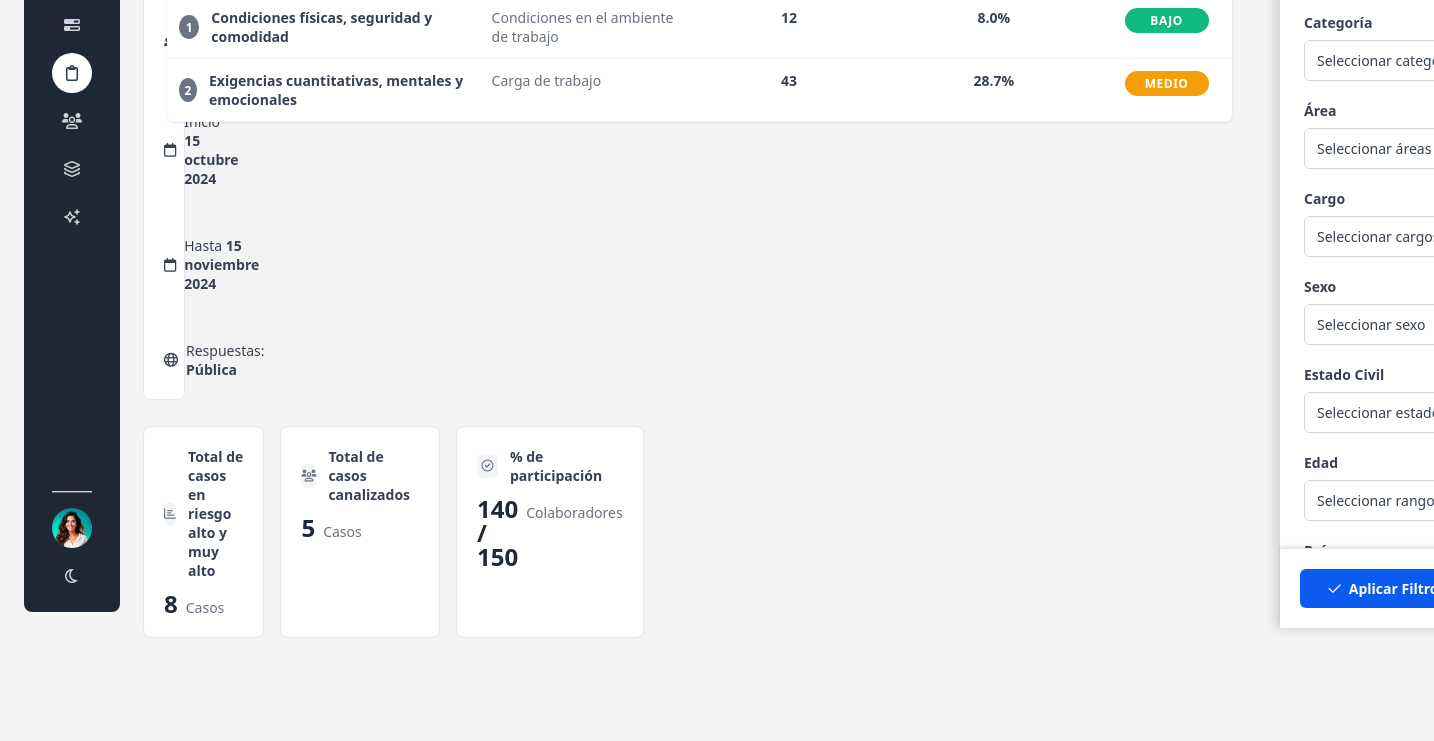
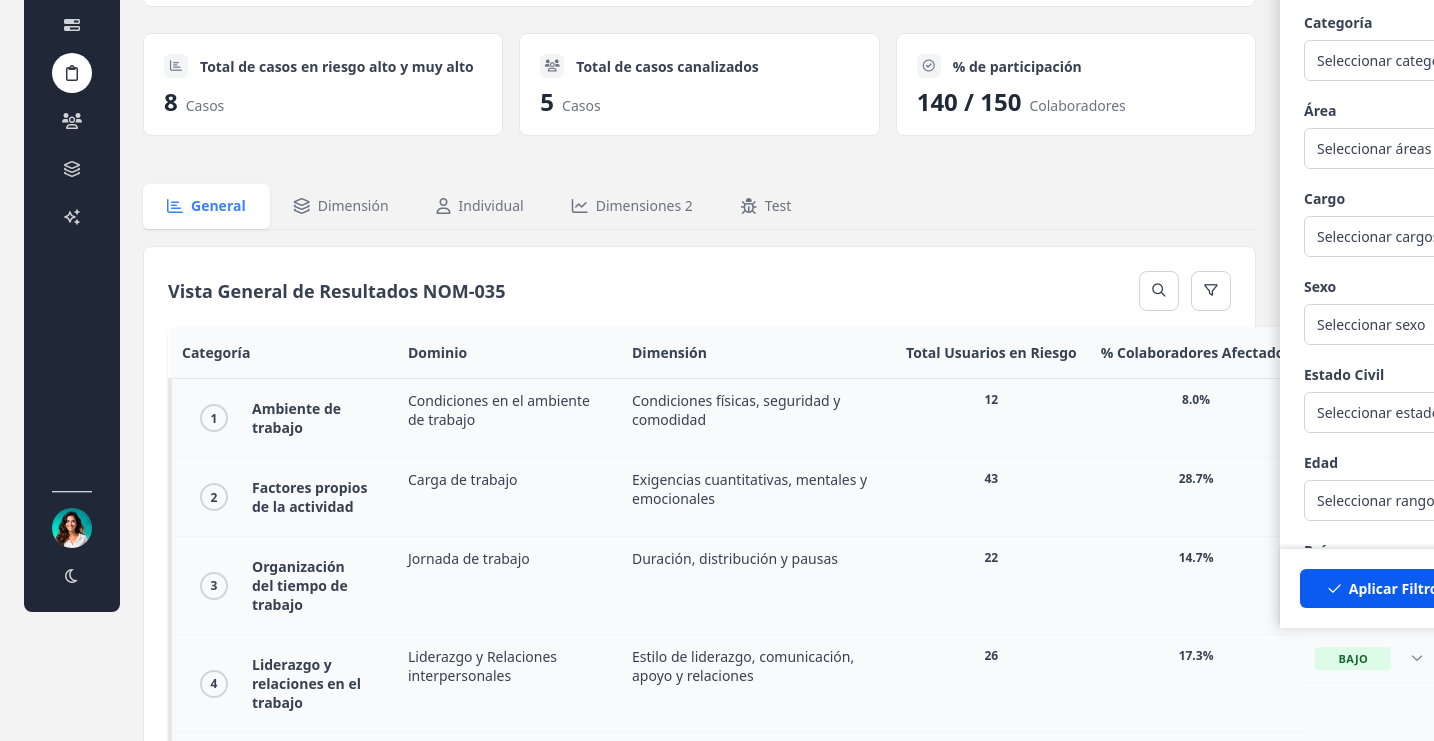
Before and after one commit to elkingarcia22/Nom-035, a plain HTML site: page template-ubits/resultados-nom035-entorno.html in a window 1280 px wide. Shown: the part 172-913 px from the top of the page, 1434 px wide, since content can reach past the window. Drawn offline with Linux system fonts and the light colour scheme; a script that the page names is missing.

Commit message:
fix: Restaurar archivo desde commit 8fe5502 - versión con tabs funcionando
- Restaurar desde commit donde tabs tenían estilos CSS correctos
- Versión anterior a los problemas de duplicación
- Tabs con estilos básicos pero funcionales
- Estructura HTML limpia sin duplicados

```diff
--- a/template-ubits/resultados-nom035-entorno.html
+++ b/template-ubits/resultados-nom035-entorno.html
@@ -953,53 +953,56 @@
             text-align: center;
         }
 
-        /* Tabs Styles - Versión limpia */
+        /* Tabs Styles */
         .tabs-container {
-            background: var(--ubits-bg-1);
-            border-radius: 8px;
-            overflow: hidden;
-            margin-top: 24px;
+            margin-top: 16px;
         }
 
         .tabs-header {
             display: flex;
-            background: var(--ubits-bg-2);
-            border-bottom: 1px solid var(--ubits-border-1);
+            gap: 0;
+            border-bottom: 1px solid #e5e7eb;
+            margin-bottom: 16px;
         }
 
         .tab-button {
+            background: transparent;
+            border: none;
+            padding: 12px 24px;
+            cursor: pointer;
             display: flex;
             align-items: center;
             gap: 8px;
-            padding: 12px 20px;
-            background: none;
-            border: none;
-            color: var(--ubits-fg-1-medium);
             font-size: 14px;
             font-weight: 500;
-            cursor: pointer;
+            color: #6b7280;
             transition: all 0.2s ease;
             border-bottom: 2px solid transparent;
+            position: relative;
         }
 
         .tab-button:hover {
-            background: var(--ubits-bg-3);
-            color: var(--ubits-fg-1-high);
+            color: #374151;
+            background-color: #f9fafb;
         }
 
         .tab-button.active {
-            background: var(--ubits-bg-1);
-            color: var(--ubits-fg-1-high);
-            border-bottom-color: var(--ubits-accent-primary);
+            background: white;
+            color: #3b82f6;
+            font-weight: 700;
+            border-bottom-color: transparent;
         }
 
         .tab-button i {
             font-size: 16px;
         }
 
+        .tab-content {
+            min-height: 200px;
+        }
+
         .tab-panel {
             display: none;
-            padding: 0;
         }
 
         .tab-panel.active {
@@ -1008,6 +1011,9 @@
 
         .panel-content {
             padding: 24px;
+            background: white;
+            border-radius: 8px;
+            border: 1px solid #e5e7eb;
         }
 
         .panel-content h3 {
@@ -1804,11 +1810,18 @@
                                 <i class="far fa-user"></i>
                                 <span>Individual</span>
                             </button>
+                            <button class="tab-button" data-tab="dimensiones2">
+                                <i class="far fa-chart-line"></i>
+                                <span>Dimensiones 2</span>
+                            </button>
+                            <button class="tab-button" data-tab="test">
+                                <i class="far fa-bug"></i>
+                                <span>Test</span>
+                            </button>
                         </div>
 
                         <!-- Tab Content -->
                         <div class="tab-panel active" id="general-panel">
-                        <div class="panel-content">
                                 <div class="panel-content">
                                     <div class="table-header">
                                         <h3>Vista General de Resultados NOM-035</h3>
@@ -2514,12 +2527,8 @@
                                     <!-- Filters Overlay -->
                                     <div class="filters-overlay" id="table-filters-overlay"></div>
                                 </div>
-                        </div>
-                        </div>
-                        </div>
-
-                        <!-- Tab Dimensión -->
-                        <div class="tab-panel" id="dimension-panel">
+
+                            <div class="tab-panel" id="dimension-panel">
                                 <div class="panel-content">
                                     <div class="table-header">
                                         <h3>Análisis por Dimensiones NOM-035</h3>
@@ -2908,24 +2917,16 @@
                                     <!-- Overlay para cerrar filtros -->
                                     <div class="filters-overlay" id="dimension-filters-overlay"></div>
                                 </div>
-                        </div>
-
-                        <!-- Tab Individual -->
-                        <div class="tab-panel" id="individual-panel">
-                            <div class="panel-content">
-                                <div style="padding: 40px; text-align: center;">
-                                    <h3 style="color: #1f2937; margin-bottom: 16px;">Análisis Individual</h3>
-                                    <p style="color: #6b7280; margin-bottom: 24px;">Aquí va el contenido del tab Individual con análisis individual de participantes.</p>
-                                    <div style="background: #f3f4f6; padding: 20px; border-radius: 8px; display: inline-block;">
-                                        <i class="far fa-user" style="font-size: 48px; color: #9ca3af; margin-bottom: 16px;"></i>
-                                        <p style="color: #6b7280; margin: 0;">Contenido individual en desarrollo</p>
-                                    </div>
+                            </div>
+
+                            <div class="tab-panel" id="individual-panel">
+                                <div class="panel-content">
+                                    <h3>Contenido Individual</h3>
+                                    <p>Aquí va el contenido del tab Individual con análisis individual de participantes.</p>
                                 </div>
                             </div>
-                        </div>
-                    </div>
-
-                            <div class="tab-panel-old" id="dimensiones2-panel">
+
+                            <div class="tab-panel" id="dimensiones2-panel">
                                 <div class="panel-content">
                                     <div class="table-header">
                                         <h3>Análisis por Dimensiones NOM-035</h3>
```
